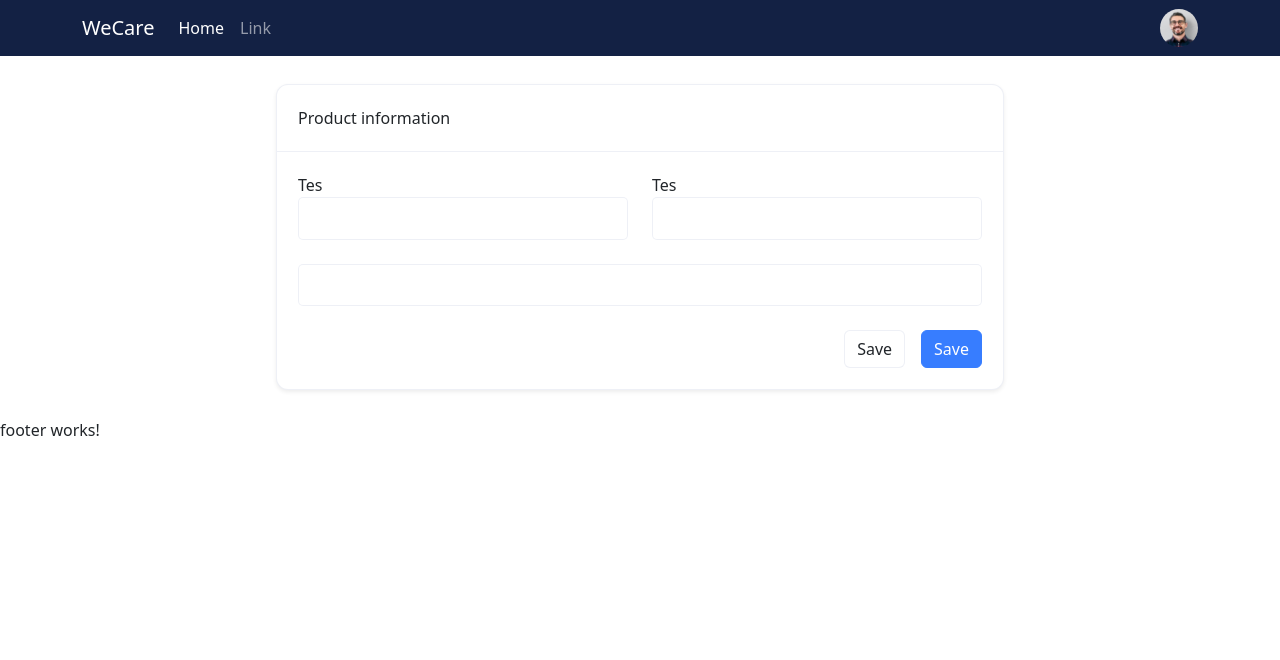
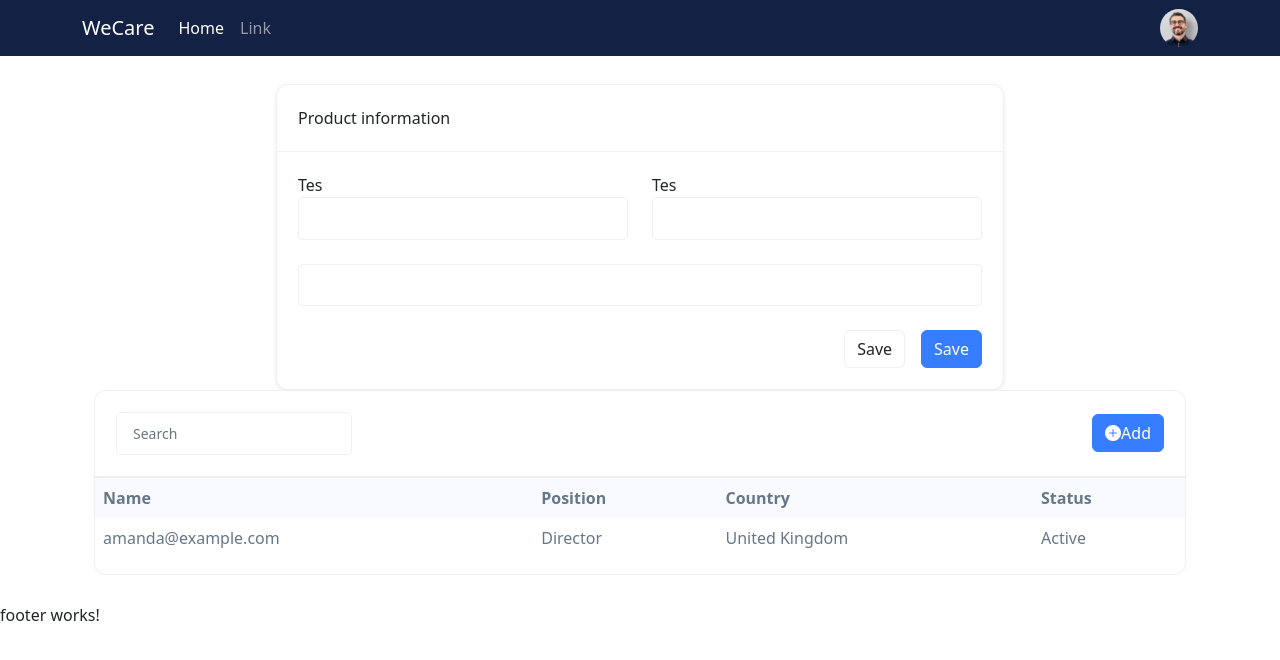
Before and after one commit to Yousif-bk/WeCare-UI, an Angular app: page /home in a window 1280 px wide. Shown: the top 660 px of the page. Built offline with nearby package versions, Linux system fonts and the light colour scheme.

Commit message:
[update] add table

```diff
--- a/src/app/components/home/landing/landing.component.html
+++ b/src/app/components/home/landing/landing.component.html
@@ -33,7 +33,51 @@
         </div>
       </div>
     </div>
+
+
   </div>
+  <div class="card">
+    <div class="card-header card-header-content-md-between">
+      <div class="mb-2 mb-md-0">
+        <input input type="text" class="form-control form-control-lg" placeholder="Search">
+      </div>
+      <div class="d-grid d-sm-flex gap-2">
+
+        <button type="button" class="btn btn-primary">
+          <i class="bi bi-plus-circle-fill w-50 h-50 pl-2"></i>Add</button>
+      </div>
+
+    </div>
+    <!-- Table -->
+    <div class="table-responsive">
+      <table class="table table-lg table-borderless table-thead-bordered table-nowrap table-align-middle">
+        <thead class="thead-light">
+          <tr>
+            <th scope="col">Name</th>
+            <th scope="col">Position</th>
+            <th scope="col">Country</th>
+            <th scope="col">Status</th>
+          </tr>
+        </thead>
+
+        <tbody>
+          <tr>
+            <td>
+              <span >amanda@example.com</span>
+            </td>
+            <td>
+              <span >Director</span>
+            </td>
+            <td>United Kingdom </td>
+            <td>
+              Active
+            </td>
+          </tr>
+
+        </tbody>
+      </table>
+    </div>
+    <!-- End Table -->
   </div>
 
   <app-message-alert [isAlertVisiable]="isAlertVisiable"></app-message-alert>
--- a/src/app/components/home/landing/landing.component.scss
+++ b/src/app/components/home/landing/landing.component.scss
@@ -0,0 +1,27 @@
+@media (min-width:768px) {
+  .card-header-content-md-between {
+      display: -ms-flexbox;
+      display: flex;
+      -ms-flex-direction: row;
+      flex-direction: row;
+      -ms-flex-align: center;
+      align-items: center;
+      -ms-flex-pack: justify;
+      justify-content: space-between;
+      gap: .5rem
+  }
+}
+.thead-light{
+  border-radius: 8px;
+  margin-bottom: 8px;
+}
+.thead-light th {
+  background-color: #f8fafd
+}
+.table-thead-bordered{
+  border-top: .0625rem solid rgba(231, 234, 243, .7)
+}
+.table-nowrap td,
+.table-nowrap th {
+    white-space: nowrap
+}
--- a/src/assets/theme/custome-style.scss
+++ b/src/assets/theme/custome-style.scss
@@ -121,6 +121,22 @@
 .alert{
   transition: all 1s ease 5s;
 }
+
+.table {
+  --bs-table-bg: transparent;
+  --bs-table-accent-bg: transparent;
+  --bs-table-striped-color: #677788;
+  --bs-table-striped-bg: #f9fafc;
+  --bs-table-active-color: #677788;
+  --bs-table-active-bg: rgba(0, 0, 0, 0.1);
+  --bs-table-hover-color: #677788;
+  --bs-table-hover-bg: rgba(231, 234, 243, 0.4);
+  width: 100%;
+  margin-bottom: 1rem;
+  color: #677788;
+  vertical-align: top;
+  border-color: rgba(231, 234, 243, .7)
+}
 @keyframes alerttt {
   from { display: block; opacity: 0; }
   to { opacity: 1; }
```
Lines whose indentation alone changed are shown as unchanged.
